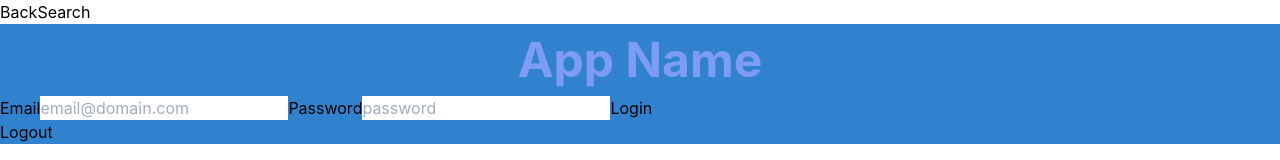
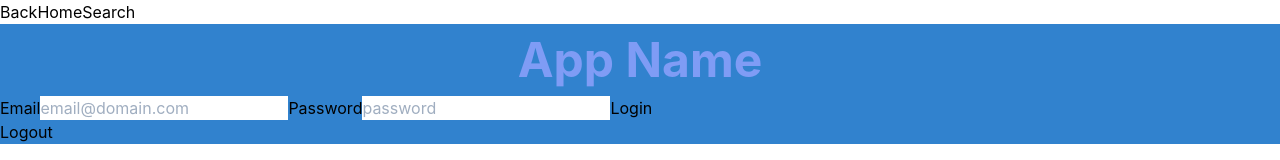
Before and after one commit to ehighberg/fetch, a React (Create React App) app in the folder client/: page / in a window 1280 px wide. Shown: the top 160 px of the page. Built offline with nearby package versions, Linux system fonts and the light colour scheme.

Commit message:
working home button

```diff
--- a/client/src/components/Nav.jsx
+++ b/client/src/components/Nav.jsx
@@ -14,6 +14,7 @@ export default function Nav(props) {
       {!searchActive &&
         <>
           <button onClick={() => history.goBack()}>Back</button>
+          <button onClick={() => history.push('/')}>Home</button>
           <button onClick={() => setSearchActive(true)}>Search</button>
         </>
       }
```
